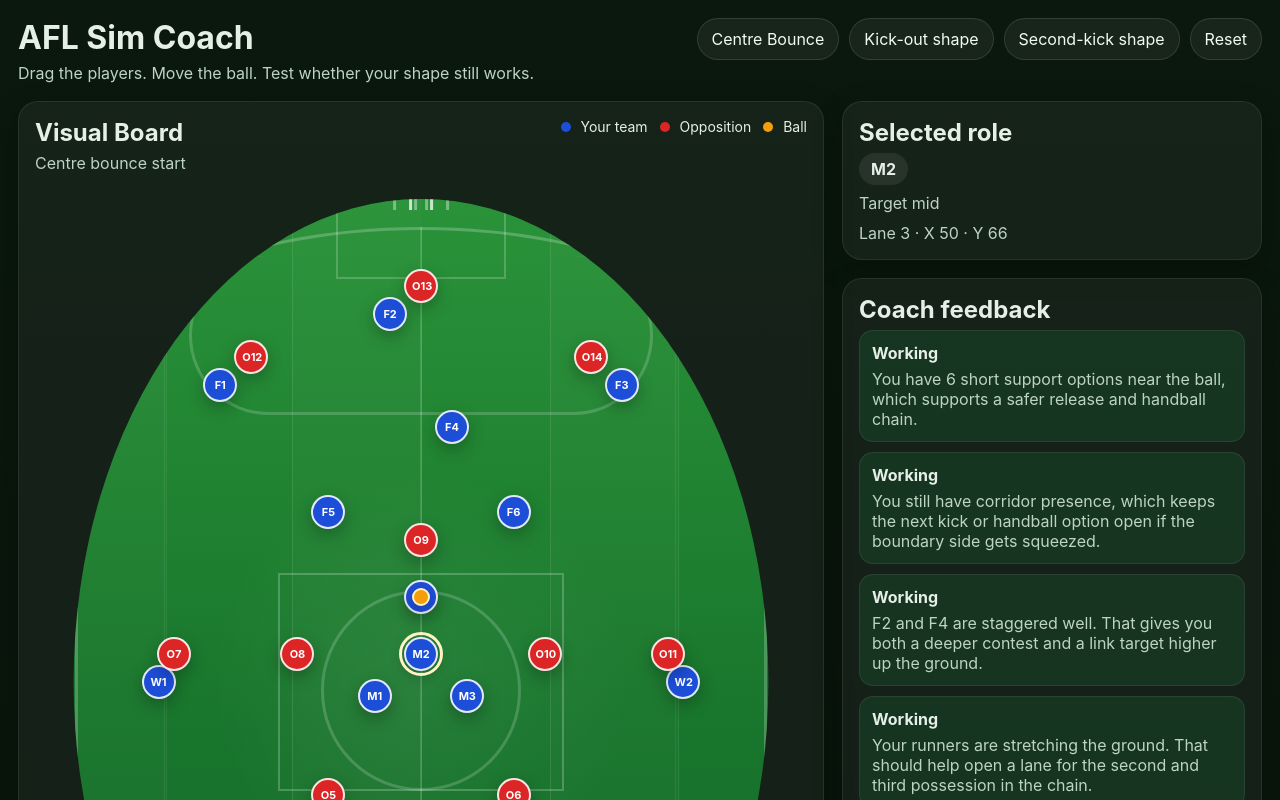
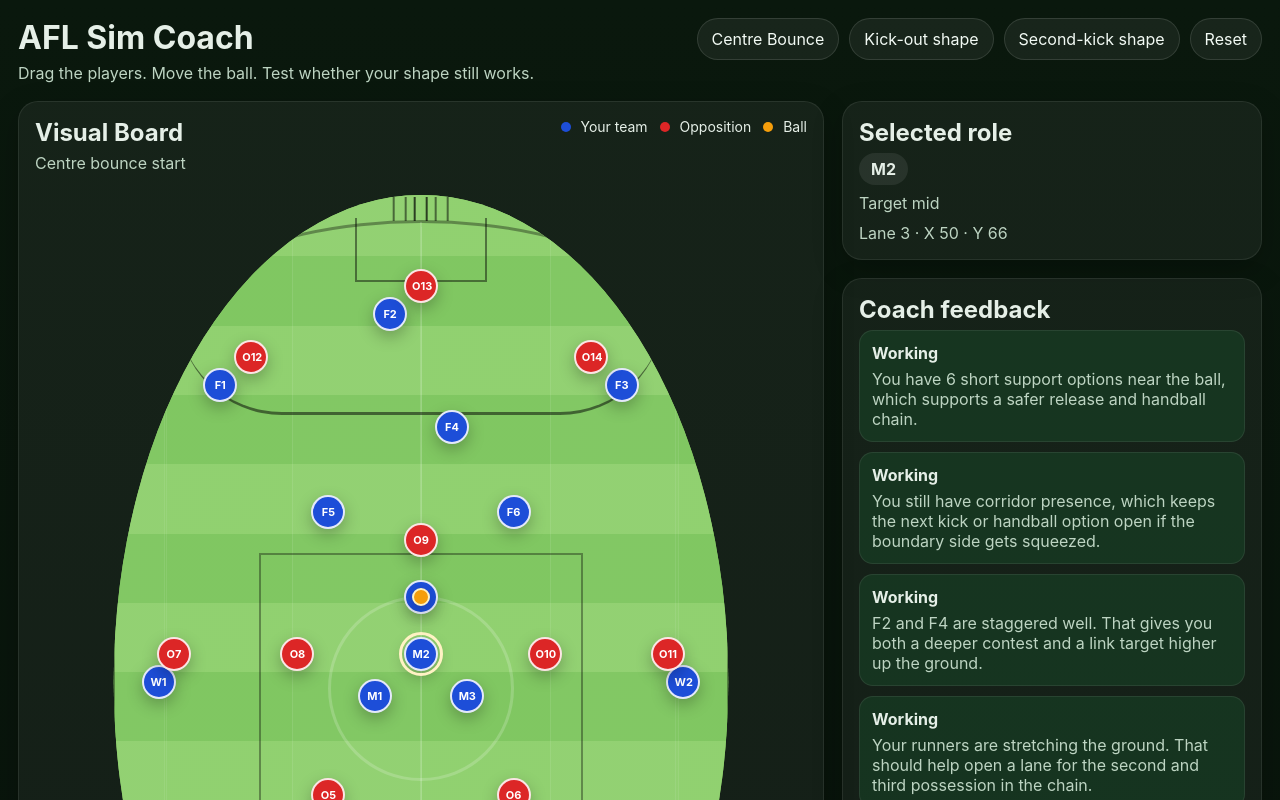
Before and after one commit to dmaher42/Coaching-Sim, a React (Vite) app: page / in a window 1280 px wide. Shown: the top 800 px of the page. Built offline with nearby package versions, Linux system fonts and the light colour scheme.

Commit message:
Match field closer to AFL board reference

```diff
--- a/src/styles.css
+++ b/src/styles.css
@@ -117,11 +117,18 @@ button {
   aspect-ratio: 0.78;
   overflow: hidden;
   background:
+    repeating-linear-gradient(
+      180deg,
+      #8fd06e 0%,
+      #8fd06e 7%,
+      #7ec65f 7%,
+      #7ec65f 14%
+    ),
     radial-gradient(circle at 50% 50%, rgba(255,255,255,0.06), transparent 34%),
-    linear-gradient(180deg, #279236 0%, #157329 55%, #0f6524 100%);
+    linear-gradient(180deg, #94d76b 0%, #76bf55 100%);
   border: none;
-  clip-path: ellipse(45% 48.8% at 50% 50%);
-  -webkit-clip-path: ellipse(45% 48.8% at 50% 50%);
+  clip-path: ellipse(39.8% 49.2% at 50% 50%);
+  -webkit-clip-path: ellipse(39.8% 49.2% at 50% 50%);
   box-shadow:
     inset 0 0 0 1px rgba(255,255,255,0.04),
     0 18px 36px rgba(0,0,0,0.26);
@@ -146,8 +153,8 @@ button {
   position: absolute;
   inset: 0.6%;
   border: 2px solid rgba(255,255,255,0.08);
-  clip-path: ellipse(44.7% 48.4% at 50% 50%);
-  -webkit-clip-path: ellipse(44.7% 48.4% at 50% 50%);
+  clip-path: ellipse(39.4% 48.8% at 50% 50%);
+  -webkit-clip-path: ellipse(39.4% 48.8% at 50% 50%);
   pointer-events: none;
 }
 
@@ -158,8 +165,8 @@ button {
 
 .boundary-oval {
   position: absolute;
-  inset: 4% 5.2%;
-  border: 3px solid rgba(255,255,255,0.22);
+  inset: 3.3% 10%;
+  border: 3px solid rgba(0,0,0,0.35);
   border-radius: 50% / 18%;
 }
 
@@ -179,13 +186,13 @@ button {
   top: 4%;
   bottom: 4%;
   width: 1px;
-  background: rgba(255,255,255,0.1);
+  background: rgba(255,255,255,0.09);
 }
 
 .centre-line {
   position: absolute;
-  top: 4%;
-  bottom: 4%;
+  top: 3.5%;
+  bottom: 3.5%;
   left: 50%;
   width: 2px;
   transform: translateX(-50%);
@@ -194,69 +201,68 @@ button {
 
 .centre-square {
   position: absolute;
-  left: 31.5%;
-  right: 31.5%;
-  top: 39%;
-  bottom: 39%;
-  border: 2px solid rgba(255,255,255,0.22);
+  left: 29%;
+  right: 29%;
+  top: 37%;
+  bottom: 37%;
+  border: 2px solid rgba(0,0,0,0.35);
 }
 
 .centre-circle {
   position: absolute;
-  width: 26%;
+  width: 24%;
   aspect-ratio: 1;
   border-radius: 50%;
   border: 3px solid rgba(255,255,255,0.18);
-  left: 37%;
-  top: 40.7%;
+  left: 38%;
+  top: 41.3%;
 }
 
 .arc {
   position: absolute;
-  left: 20%;
-  right: 20%;
-  height: 16%;
-  border: 3px solid rgba(255,255,255,0.18);
-  border-top-left-radius: 999px;
-  border-top-right-radius: 999px;
+  left: 18.5%;
+  right: 18.5%;
+  height: 10.5%;
+}
+
+.arc.top {
+  top: 12.5%;
+  border-bottom: 3px solid rgba(0,0,0,0.5);
   border-bottom-left-radius: 999px;
   border-bottom-right-radius: 999px;
 }
 
-.arc.top {
-  top: 7%;
-  border-top: none;
-}
-
 .arc.bottom {
-  bottom: 7%;
-  border-bottom: none;
+  bottom: 12.5%;
+  border-top: 3px solid rgba(0,0,0,0.5);
+  border-top-left-radius: 999px;
+  border-top-right-radius: 999px;
 }
 
 .goal-square {
   position: absolute;
-  left: 39%;
-  right: 39%;
-  height: 7.5%;
-  border-left: 2px solid rgba(255,255,255,0.2);
-  border-right: 2px solid rgba(255,255,255,0.2);
+  left: 41.5%;
+  right: 41.5%;
+  height: 6.5%;
+  border-left: 2px solid rgba(0,0,0,0.45);
+  border-right: 2px solid rgba(0,0,0,0.45);
 }
 
 .goal-square.top {
-  top: 1.8%;
-  border-bottom: 2px solid rgba(255,255,255,0.2);
+  top: 3.1%;
+  border-bottom: 2px solid rgba(0,0,0,0.45);
 }
 
 .goal-square.bottom {
-  bottom: 1.8%;
-  border-top: 2px solid rgba(255,255,255,0.2);
+  bottom: 3.1%;
+  border-top: 2px solid rgba(0,0,0,0.45);
 }
 
 .goal-posts {
   position: absolute;
   left: 50%;
-  width: 22%;
-  height: 18px;
+  width: 12%;
+  height: 24px;
   transform: translateX(-50%);
 }
 
@@ -266,16 +272,16 @@ button {
   position: absolute;
   top: 0;
   bottom: 0;
-  width: 3px;
-  background: rgba(255,255,255,0.75);
-  box-shadow: -16px 0 0 rgba(255,255,255,0.38), 16px 0 0 rgba(255,255,255,0.38);
+  width: 2px;
+  background: rgba(0,0,0,0.7);
+  box-shadow: -21px 0 0 rgba(0,0,0,0.5), 21px 0 0 rgba(0,0,0,0.5);
 }
 
-.goal-posts::before { left: calc(50% - 12px); }
-.goal-posts::after { right: calc(50% - 12px); }
+.goal-posts::before { left: calc(50% - 7px); }
+.goal-posts::after { right: calc(50% - 7px); }
 
-.goal-posts.top { top: 0.5%; }
-.goal-posts.bottom { bottom: 0.5%; }
+.goal-posts.top { top: 1%; }
+.goal-posts.bottom { bottom: 1%; }
 
 .player-chip {
   position: absolute;
```
